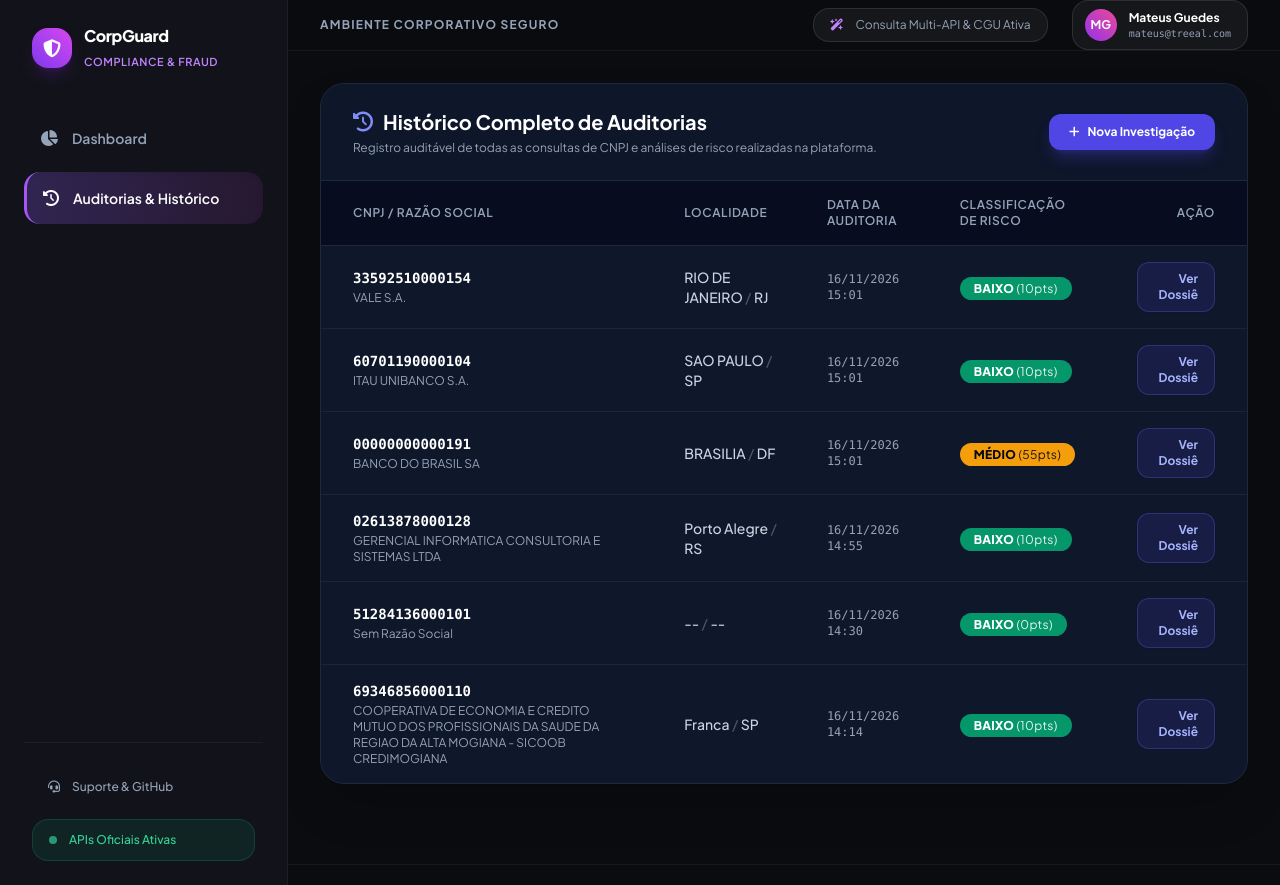
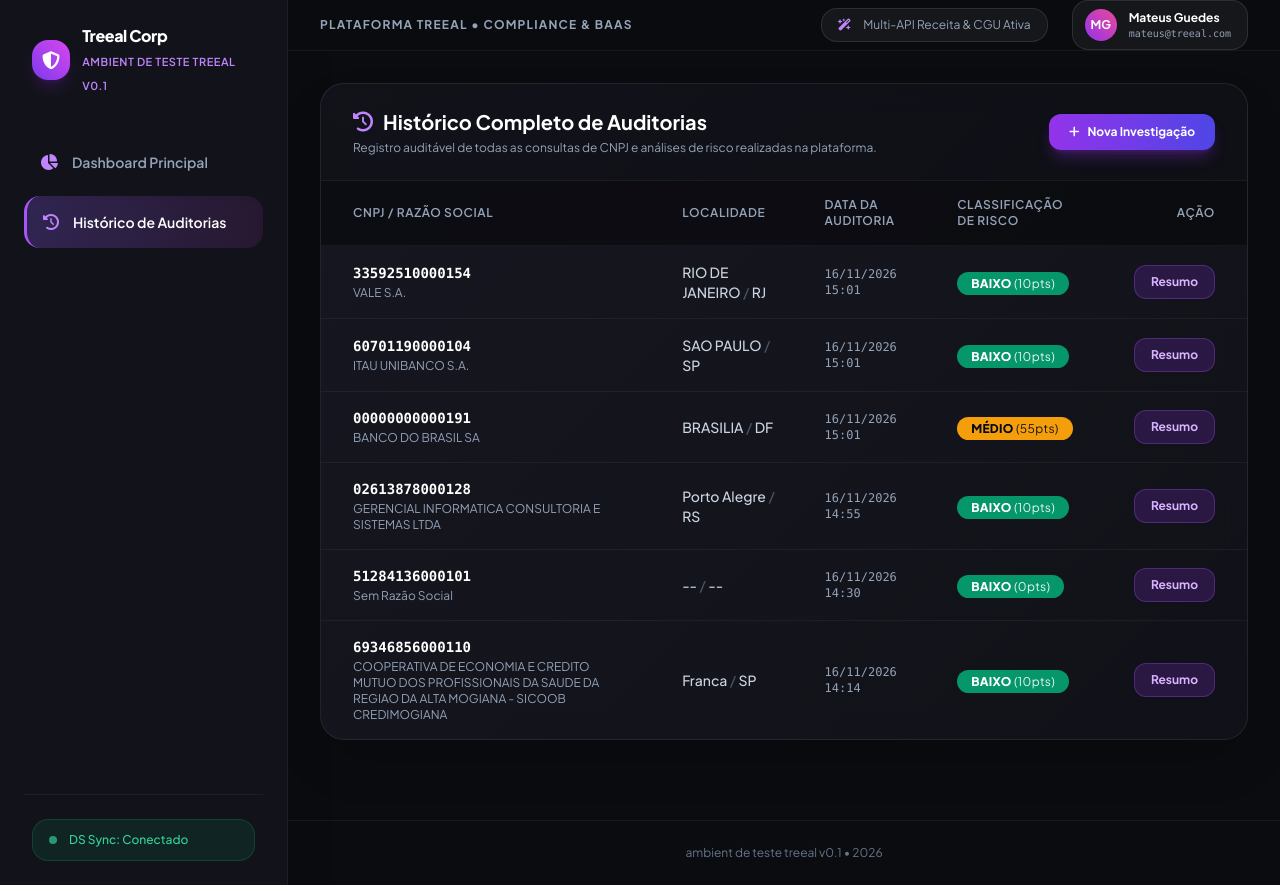
Before and after one commit to mateus17bk/treeal-corporate-security, a Django app: page /historico/ in a window 1280 px wide. Run offline with Django 5.2, Linux system fonts and the light colour scheme; data comes from the database, SQL or seed files in the repository; some libraries are stand-ins or nearby versions.

Commit message:
ux: Altera nome da ação de 'Dossiê' para 'Resumo' em todas as tabelas e botões do sistema
Co-Authored-By: Claude Code <noreply@anthropic.com>

```diff
--- a/corporate_intel/templates/corporate_intel/base.html
+++ b/corporate_intel/templates/corporate_intel/base.html
@@ -3,7 +3,7 @@
 <head>
     <meta charset="UTF-8">
     <meta name="viewport" content="width=device-width, initial-scale=1.0">
-    <title>{% block title %}CorpGuard Intelligence • Dashboard{% endblock %}</title>
+    <title>{% block title %}Treeal • Compliance & BaaS Dashboard{% endblock %}</title>
     <!-- Tailwind CSS CDN -->
     <script src="https://cdn.tailwindcss.com"></script>
     <link rel="stylesheet" href="https://cdnjs.cloudflare.com/ajax/libs/font-awesome/6.4.0/css/all.min.css">
@@ -26,8 +26,8 @@
 </head>
 <body class="h-full flex overflow-hidden">
 
-    <!-- Sidebar (Estilo Helios Investments / Dark Fintech) -->
-    <aside class="w-72 bg-[#12131a] border-r border-white/5 flex flex-col justify-between hidden lg:flex p-6 shrink-0">
+    <!-- Sidebar (Estilo Helios Investments / Google Stitch) -->
+    <aside class="w-72 bg-[#12131a] border-r border-white/5 flex flex-col justify-between hidden lg:flex p-6 shrink-0 shadow-2xl">
         <div>
             <!-- Logo / Brand -->
             <div class="flex items-center space-x-3 mb-10 px-2">
@@ -35,33 +35,29 @@
                     <i class="fa-solid fa-shield-halved text-lg"></i>
                 </div>
                 <div>
-                    <span class="text-base font-extrabold tracking-tight text-white block">CorpGuard</span>
-                    <span class="text-[11px] text-purple-400 font-semibold tracking-wider uppercase">Compliance & Fraud</span>
+                    <span class="text-base font-extrabold tracking-tight text-white block">Treeal Corp</span>
+                    <span class="text-[11px] text-purple-400 font-semibold tracking-wider uppercase">ambient de teste treeal v0.1</span>
                 </div>
             </div>
 
             <!-- Navigation Links -->
             <nav class="space-y-2">
                 <a href="{% url 'dashboard' %}" class="flex items-center space-x-3.5 px-4 py-3.5 rounded-2xl text-sm font-semibold transition {% if request.resolver_match.url_name == 'dashboard' %}sidebar-item-active text-white shadow-inner{% else %}text-slate-400 hover:text-white hover:bg-white/5{% endif %}">
-                    <i class="fa-solid fa-chart-pie text-base"></i>
-                    <span>Dashboard</span>
+                    <i class="fa-solid fa-chart-pie text-base text-purple-400"></i>
+                    <span>Dashboard Principal</span>
                 </a>
                 <a href="{% url 'historico' %}" class="flex items-center space-x-3.5 px-4 py-3.5 rounded-2xl text-sm font-semibold transition {% if request.resolver_match.url_name == 'historico' %}sidebar-item-active text-white shadow-inner{% else %}text-slate-400 hover:text-white hover:bg-white/5{% endif %}">
-                    <i class="fa-solid fa-history text-base"></i>
-                    <span>Auditorias & Histórico</span>
+                    <i class="fa-solid fa-history text-base text-purple-400"></i>
+                    <span>Histórico de Auditorias</span>
                 </a>
             </nav>
         </div>
 
         <!-- Footer / Support inside Sidebar -->
         <div class="space-y-3 pt-6 border-t border-white/5 px-2">
-            <a href="https://github.com/rtadewald/skills" target="_blank" class="flex items-center space-x-3 px-4 py-3 rounded-2xl text-xs font-medium text-slate-400 hover:text-white hover:bg-white/5 transition">
-                <i class="fa-solid fa-headset text-slate-400"></i>
-                <span>Suporte & GitHub</span>
-            </a>
             <div class="flex items-center space-x-3 px-4 py-3 rounded-2xl text-xs font-medium text-emerald-400 bg-emerald-500/10 border border-emerald-500/20">
                 <span class="w-2 h-2 rounded-full bg-emerald-400 animate-pulse"></span>
-                <span>APIs Oficiais Ativas</span>
+                <span>DS Sync: Conectado</span>
             </div>
         </div>
     </aside>
@@ -72,14 +68,14 @@
         <!-- Topbar -->
         <header class="h-20 bg-[#0b0c10]/80 backdrop-blur-md border-b border-white/5 px-8 flex justify-between items-center sticky top-0 z-40">
             <div class="flex items-center space-x-4">
-                <span class="text-xs font-bold text-slate-400 uppercase tracking-widest hidden sm:inline">Ambiente Corporativo Seguro</span>
+                <span class="text-xs font-bold text-slate-400 uppercase tracking-widest hidden sm:inline">Plataforma Treeal • Compliance & BaaS</span>
             </div>
 
             <!-- Profile & Search Ask Bar -->
             <div class="flex items-center space-x-6">
                 <div class="hidden md:flex items-center bg-white/5 border border-white/10 px-4 py-2 rounded-2xl text-xs text-slate-400 space-x-3">
                     <i class="fa-solid fa-wand-magic-sparkles text-purple-400"></i>
-                    <span>Consulta Multi-API & CGU Ativa</span>
+                    <span>Multi-API Receita & CGU Ativa</span>
                 </div>
 
                 <!-- User Profile Badge -->
@@ -101,7 +97,7 @@
             {% for message in messages %}
             <div class="p-4 rounded-2xl shadow-xl flex items-center justify-between border backdrop-blur-sm {% if message.tags == 'error' %}bg-red-950/80 border-red-800/60 text-red-200{% elif message.tags == 'success' %}bg-emerald-950/80 border-emerald-800/60 text-emerald-200{% else %}bg-purple-950/80 border-purple-800/60 text-purple-200{% endif %}">
                 <div class="flex items-center space-x-3">
-                    <div class="p-2 rounded-xl {% if message.tags == 'error' %}bg-red-500/20 text-red-400{% else %}bg-emerald-500/20 text-emerald-400{% endif %}">
+                    <div class="p-2 rounded-xl {% if message.tags == 'error' %}bg-red-500/20 text-red-400{% else %}bg-purple-500/20 text-purple-400{% endif %}">
                         <i class="fa-solid {% if message.tags == 'error' %}fa-triangle-exclamation{% else %}fa-circle-check{% endif %} text-base"></i>
                     </div>
                     <span class="text-sm font-medium">{{ message }}</span>
@@ -119,7 +115,7 @@
 
         <!-- Footer -->
         <footer class="border-t border-white/5 py-6 px-8 text-center text-xs text-slate-500">
-            CorpGuard Intelligence &bull; Desenvolvido para Alta Segurança e Due Diligence &bull; 2026
+            ambient de teste treeal v0.1 &bull; 2026
         </footer>
     </div>
 
--- a/corporate_intel/templates/corporate_intel/dashboard.html
+++ b/corporate_intel/templates/corporate_intel/dashboard.html
@@ -131,7 +131,7 @@
                     </td>
                     <td class="py-3.5 px-6 text-right">
                         <a href="{% url 'detalhes_empresa' emp.pk %}" class="bg-blue-600/20 hover:bg-blue-600 text-blue-400 hover:text-white px-3.5 py-1.5 rounded-lg text-xs font-bold transition border border-blue-500/30">
-                            Dossiê
+                            Resumo
                         </a>
                     </td>
                 </tr>
--- a/corporate_intel/templates/corporate_intel/detalhes.html
+++ b/corporate_intel/templates/corporate_intel/detalhes.html
@@ -1,6 +1,6 @@
-{% extends 'corporate_intel/base.html' %}
+{% extends 'base.html' %}
 
-{% block title %}Dossiê Corporativo: {{ empresa.razao_social|default:empresa.cnpj }} • CorpGuard{% endblock %}
+{% block title %}Dossiê Corporativo: {{ empresa.razao_social|default:empresa.cnpj }} • Treeal{% endblock %}
 
 {% block content %}
 <div class="mb-6 flex items-center justify-between">
@@ -11,7 +11,7 @@
     <div class="flex space-x-3">
         <button onclick="window.print()" class="bg-slate-900 hover:bg-slate-800 border border-slate-800 text-slate-200 px-4.5 py-2.5 rounded-xl text-sm font-semibold transition flex items-center space-x-2 shadow-sm">
             <i class="fa-solid fa-print"></i>
-            <span>Exportar Dossiê (PDF)</span>
+            <span>Exportar Resumo (PDF)</span>
         </button>
     </div>
 </div>
--- a/templates/corporate_intel/dashboard.html
+++ b/templates/corporate_intel/dashboard.html
@@ -131,7 +131,7 @@
                     </td>
                     <td class="py-3.5 px-6 text-right">
                         <a href="{% url 'detalhes_empresa' emp.pk %}" class="bg-blue-600/20 hover:bg-blue-600 text-blue-400 hover:text-white px-3.5 py-1.5 rounded-lg text-xs font-bold transition border border-blue-500/30">
-                            Dossiê
+                            Resumo
                         </a>
                     </td>
                 </tr>
--- a/templates/corporate_intel/detalhes.html
+++ b/templates/corporate_intel/detalhes.html
@@ -1,6 +1,6 @@
-{% extends 'corporate_intel/base.html' %}
+{% extends 'base.html' %}
 
-{% block title %}Dossiê Corporativo: {{ empresa.razao_social|default:empresa.cnpj }} • CorpGuard{% endblock %}
+{% block title %}Dossiê Corporativo: {{ empresa.razao_social|default:empresa.cnpj }} • Treeal{% endblock %}
 
 {% block content %}
 <div class="mb-6 flex items-center justify-between">
@@ -11,7 +11,7 @@
     <div class="flex space-x-3">
         <button onclick="window.print()" class="bg-slate-900 hover:bg-slate-800 border border-slate-800 text-slate-200 px-4.5 py-2.5 rounded-xl text-sm font-semibold transition flex items-center space-x-2 shadow-sm">
             <i class="fa-solid fa-print"></i>
-            <span>Exportar Dossiê (PDF)</span>
+            <span>Exportar Resumo (PDF)</span>
         </button>
     </div>
 </div>
--- a/templates/corporate_intel/historico.html
+++ b/templates/corporate_intel/historico.html
@@ -1,17 +1,17 @@
-{% extends 'corporate_intel/base.html' %}
+{% extends 'base.html' %}
 
-{% block title %}Histórico de Auditorias • CorpGuard Intelligence{% endblock %}
+{% block title %}Histórico de Auditorias • Treeal Design System{% endblock %}
 
 {% block content %}
-<div class="bg-slate-900 border border-slate-800 rounded-3xl shadow-2xl overflow-hidden mb-12">
-    <div class="px-8 py-6 border-b border-slate-800 flex flex-col sm:flex-row justify-between items-start sm:items-center gap-4 bg-slate-900/50">
+<div class="glass-card rounded-3xl shadow-2xl overflow-hidden mb-12">
+    <div class="px-8 py-6 border-b border-white/5 flex flex-col sm:flex-row justify-between items-start sm:items-center gap-4 bg-black/20">
         <div>
             <h1 class="text-xl font-bold text-white flex items-center">
-                <i class="fa-solid fa-history mr-2.5 text-indigo-400"></i> Histórico Completo de Auditorias
+                <i class="fa-solid fa-history mr-2.5 text-purple-400"></i> Histórico Completo de Auditorias
             </h1>
             <p class="text-xs text-slate-400 mt-1">Registro auditável de todas as consultas de CNPJ e análises de risco realizadas na plataforma.</p>
         </div>
-        <a href="{% url 'dashboard' %}" class="bg-indigo-600 hover:bg-indigo-500 text-white px-5 py-2.5 rounded-xl text-xs font-bold transition flex items-center space-x-2 shadow-lg shadow-indigo-600/30">
+        <a href="{% url 'dashboard' %}" class="bg-gradient-to-r from-purple-600 to-indigo-600 hover:from-purple-500 hover:to-indigo-500 text-white px-5 py-2.5 rounded-xl text-xs font-bold transition flex items-center space-x-2 shadow-lg shadow-purple-600/30">
             <i class="fa-solid fa-plus"></i>
             <span>Nova Investigação</span>
         </a>
@@ -20,7 +20,7 @@
     <div class="overflow-x-auto">
         <table class="w-full text-left border-collapse">
             <thead>
-                <tr class="bg-slate-950/60 text-slate-400 text-xs uppercase tracking-wider border-b border-slate-800">
+                <tr class="bg-black/40 text-slate-400 text-xs uppercase tracking-wider border-b border-white/5">
                     <th class="py-4 px-8 font-semibold">CNPJ / Razão Social</th>
                     <th class="py-4 px-6 font-semibold">Localidade</th>
                     <th class="py-4 px-6 font-semibold">Data da Auditoria</th>
@@ -28,9 +28,9 @@
                     <th class="py-4 px-8 font-semibold text-right">Ação</th>
                 </tr>
             </thead>
-            <tbody class="divide-y divide-slate-800/80 text-sm">
+            <tbody class="divide-y divide-white/5 text-sm">
                 {% for emp in empresas %}
-                <tr class="hover:bg-slate-850 transition">
+                <tr class="hover:bg-white/5 transition">
                     <td class="py-4 px-8">
                         <span class="font-mono font-bold text-white block text-sm">{{ emp.cnpj }}</span>
                         <span class="text-xs text-slate-400 block mt-0.5">{{ emp.razao_social|default:"Sem Razão Social" }}</span>
@@ -47,8 +47,8 @@
                         </span>
                     </td>
                     <td class="py-4 px-8 text-right">
-                        <a href="{% url 'detalhes_empresa' emp.pk %}" class="bg-indigo-600/15 hover:bg-indigo-600 text-indigo-300 hover:text-white px-4 py-2 rounded-xl text-xs font-bold transition border border-indigo-500/30 inline-flex items-center space-x-1.5 shadow-sm">
-                            <span>Ver Dossiê</span>
+                        <a href="{% url 'detalhes_empresa' emp.pk %}" class="bg-purple-600/20 hover:bg-purple-600 text-purple-300 hover:text-white px-4 py-2 rounded-xl text-xs font-bold transition border border-purple-500/30 inline-flex items-center space-x-1.5 shadow-sm">
+                            <span>Resumo</span>
                         </a>
                     </td>
                 </tr>
```
Also changed, not shown: corporate_intel/templates/corporate_intel/historico.html (+11 -11 lines).
